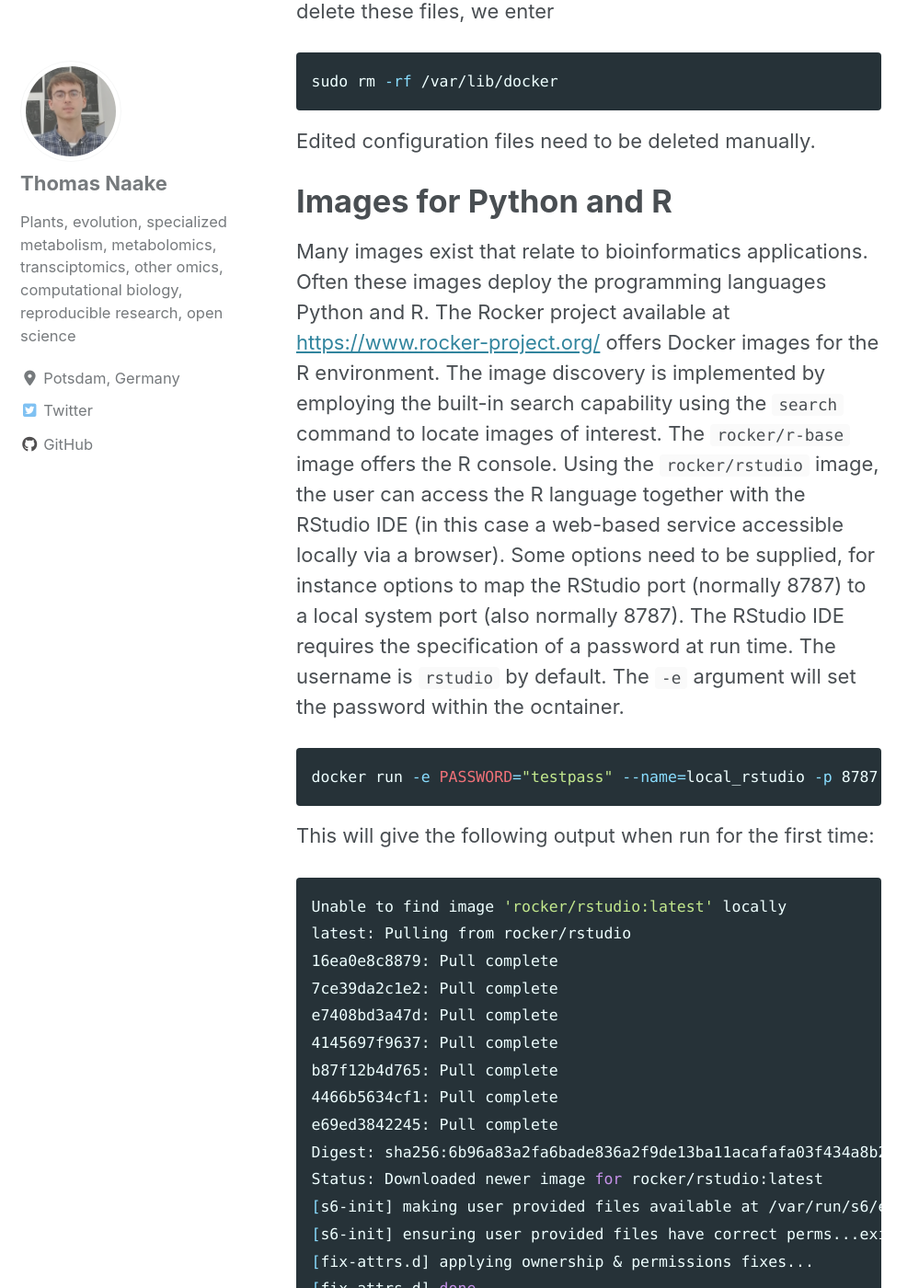
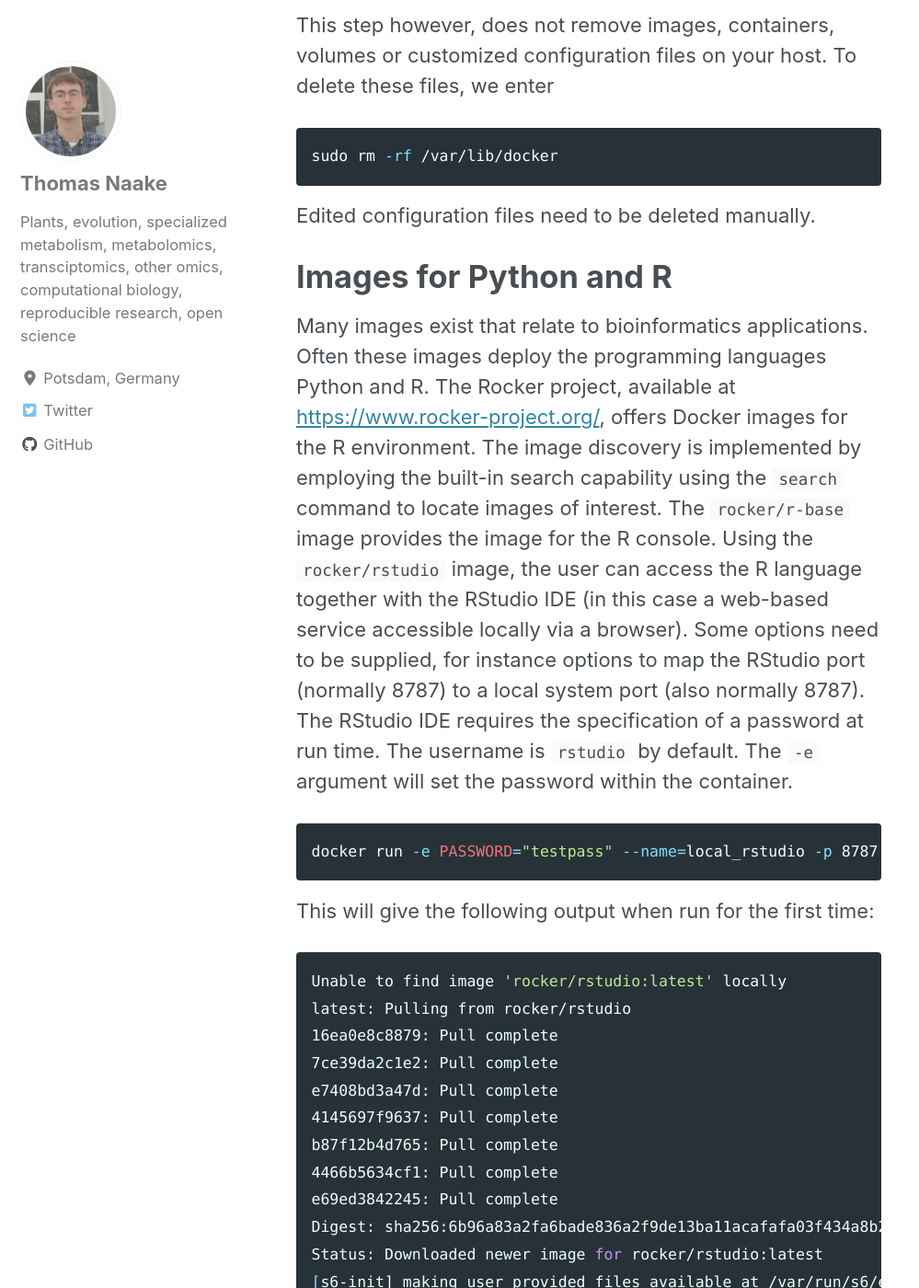
Before and after one commit to tnaake/tnaake.github.io, a Jekyll site: the page built from _posts/2020-01-19-docker.md, in a window 1280 px wide and 1400 px high, scrolled down 6364 px. Shown: the whole window at 92% size, without its empty margins (0-999 px from the left). Built offline with Jekyll 4.4.1, drawn with Linux system fonts in a browser that asks for light colours; cached includes are drawn as plain includes; nearby versions of some CDN libraries; comment, search, counter and statistics services are not loaded; some of the changed text lies outside the part shown.

Commit message:
fix typos and write summary

````diff
--- a/_posts/2020-01-19-docker.md
+++ b/_posts/2020-01-19-docker.md
@@ -152,7 +152,10 @@
 To test the succesful installation, run the following in the console
 ```sh
 docker run hello-world
+```
 
+This should yield the following output to your console:
+```sh
 Hello from Docker!
 This message shows that your installation appears to be working correctly.
 
@@ -195,19 +198,20 @@
 
 # Images for Python and R
 Many images exist that relate to bioinformatics applications. Often these
-images deploy the programming languages Python and R. The Rocker project
+images deploy the programming languages Python and R. The Rocker project,
 available at
-[https://www.rocker-project.org/](https://www.rocker-project.org) offers
+[https://www.rocker-project.org/](https://www.rocker-project.org), offers
 Docker images for the R environment. The image discovery is implemented by
 employing the built-in search capability using the `search` command to locate
-images of interest. The `rocker/r-base` image offers the R console. Using the
-`rocker/rstudio` image, the user can access the R language together with the
-RStudio IDE (in this case a web-based service accessible locally via a
-browser). Some options need to be supplied, for instance options to map the
-RStudio port (normally 8787) to a local system port (also normally 8787).
+images of interest. The `rocker/r-base` image provides the image for the R
+console. Using the `rocker/rstudio` image, the user can access the R
+language together with the RStudio IDE (in this case a web-based service
+accessible locally via a browser). Some options need to be supplied, for
+instance options to map the RStudio port (normally 8787) to a local system
+port (also normally 8787).
 The RStudio IDE requires the specification of a password at run time.
 The username is `rstudio` by default. The `-e` argument will set the
-password within the ocntainer.
+password within the container.
 
 ```sh
 docker run -e PASSWORD="testpass" --name=local_rstudio -p 8787:8787 rocker/rstudio
@@ -278,6 +282,11 @@
 docker rm <container name>
 ```
 
+To sum up, this blog post showed how to install Docker on a Ubuntu machine.
+We downloaded an image for the RStudio IDE and started it in the browser.
+Furthermore, using the `ps`, `stop` and `rm` command, we got to learn a simple
+way to manage containers on our system.
+
 ## References
 [https://docs.docker.com/engine/docker-overview/](https://docs.docker.com/engine/docker-overview/)
 [https://www.docker.com/products/docker-hub](https://www.docker.com/products/docker-hub)
````
Also changed, not shown: other parts of _posts/2020-01-19-docker.md (+1 -1 lines).
